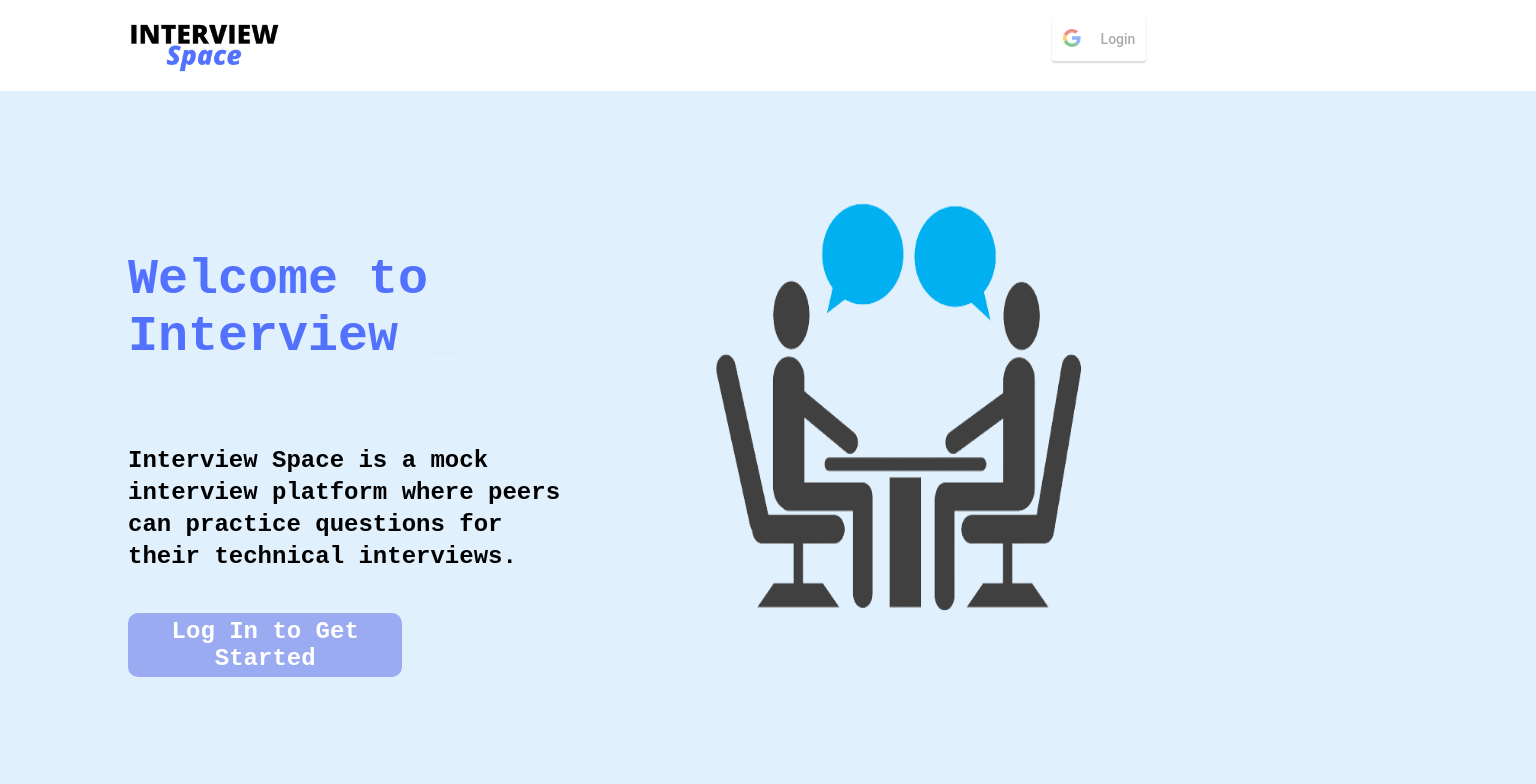
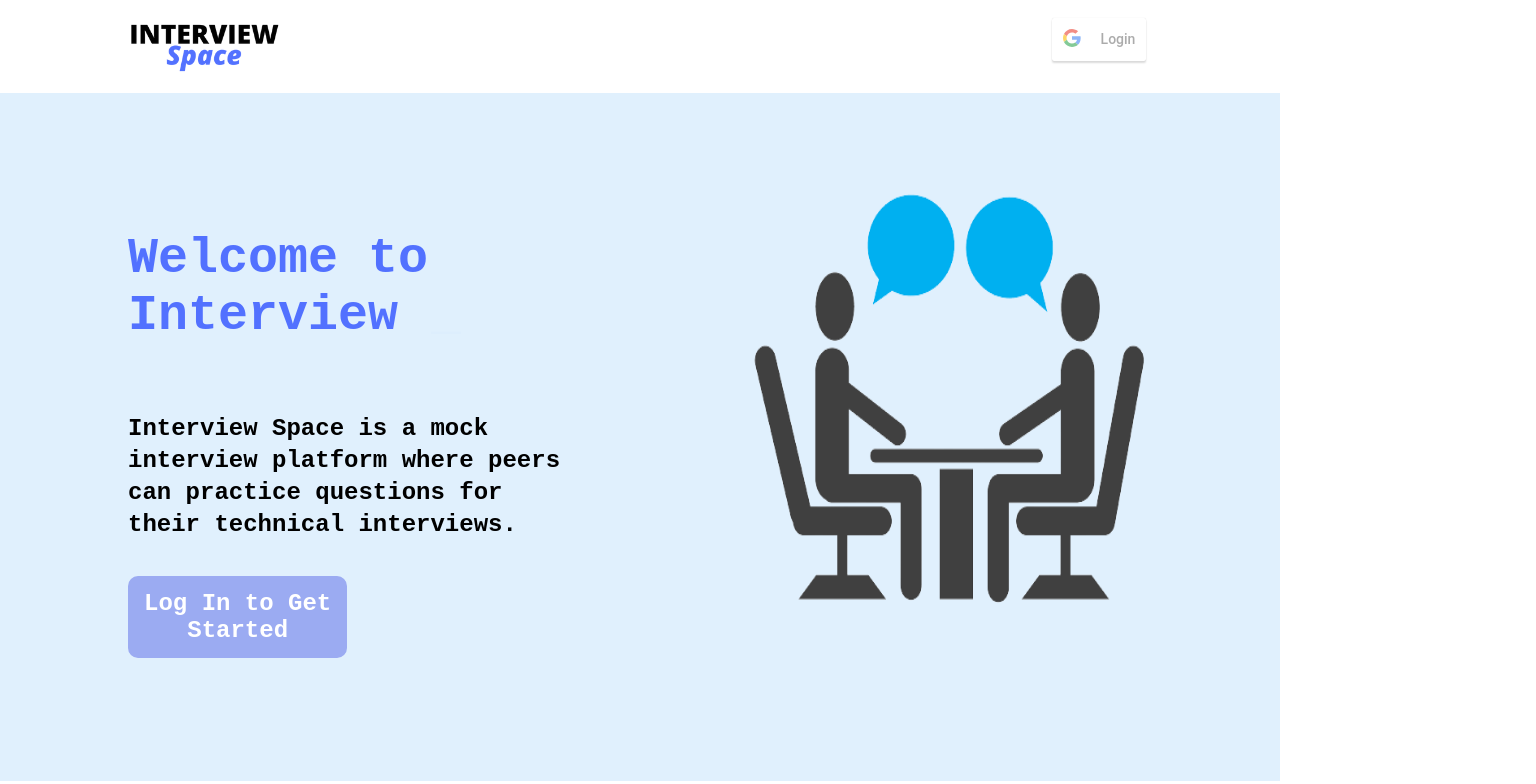
Before and after one commit to sakshamarya/InterviewSpace-frontend, a React (Create React App) app: page / in a window 1280 px wide. Shown: the top 784 px of the page, 1536 px wide, since content can reach past the window. Built offline with nearby package versions, Linux system fonts and the light colour scheme; no server answers.

Commit message:
fixed frontend

```diff
--- a/src/components/GetStarted.module.css
+++ b/src/components/GetStarted.module.css
@@ -1,7 +1,7 @@
 .main {
   position: absolute;
   overflow-y: scroll;
-  height: 100%;
+  height: 86%;
   width: 100%;
   background-color: #e0f0fd;
   /* padding: 4% 30%; */
--- a/src/components/Header/Header.module.css
+++ b/src/components/Header/Header.module.css
@@ -1,7 +1,7 @@
 .navBar {
   margin-top: 0;
   position: relative;
-  height: 1.5rem;
+  height: 1.6rem;
   margin: 1.3rem;
   display: flex;
   padding: 1%;
--- a/src/components/Home.module.css
+++ b/src/components/Home.module.css
@@ -7,18 +7,19 @@
 
 .main {
   position: absolute;
-  height: 100%;
-  width: 100%;
+  height: 86%;
+  width: 80%;
   background-color: #e0f0fd;
   padding: 0 10%;
   overflow-y: scroll;
+  /* overflow-x: scroll; */
   display: flex;
 }
 
 .heading {
   position: relative;
   top: 20%;
-  width: 50%;
+  width: 70%;
   font-size: 50px;
   font-weight: 700;
   color: #5271ff;
@@ -29,7 +30,7 @@
 .mainText {
   position: relative;
   top: 30%;
-  width: 50%;
+  width: 60%;
   font-size: 1.5rem;
   font-weight: 600;
   line-height: 2rem;
@@ -40,7 +41,7 @@
 .getStarted {
   position: relative;
   top: 35%;
-  height: 8%;
+  height: 12%;
   width: 30%;
   background-color: #5271ff;
   border: none;
@@ -55,7 +56,7 @@
 .getStartedLoggedOut {
   position: relative;
   top: 35%;
-  height: 8%;
+  height: 12%;
   width: 30%;
   background-color: #9babf2;
   border: none;
@@ -69,9 +70,9 @@
 .mainImage {
   position: relative;
   top: 10%;
-  height: 60%;
-  width: 120%;
-  right: 100%;
+  height: 70%;
+  width: 160%;
+  right: 50%;
   /* border: 3px solid #5271ff; */
   border-radius: 10px;
 }
--- a/src/components/MainPage.module.css
+++ b/src/components/MainPage.module.css
@@ -22,7 +22,7 @@
 .main {
   position: absolute;
   overflow-y: scroll;
-  height: 100%;
+  height: 86%;
   width: 100%;
   background-color: #e0f0fd;
   /* padding: 4% 30%; */
@@ -42,7 +42,7 @@
   height: 50%;
   width: 65%;
   border: 1px solid grey;
-  top: 10%;
+  top: 15%;
   left: 15%;
   background-color: black;
   color: white;
@@ -65,7 +65,7 @@
   position: relative;
   height: 15%;
   width: 15%;
-  top: 3%;
+  top: 10%;
   float: right;
   margin-right: 3%;
 }
@@ -152,8 +152,8 @@
   height: 5%;
   /* width: 30%; */
   display: flex;
-  top: 15%;
-  left: 15%;
+  top: 25%;
+  left: 18%;
 }
 
 .id {
@@ -196,7 +196,7 @@
 
 .userData {
   position: relative;
-  top: 10%;
+  top: 20%;
   left: 5%;
   height: 2%;
 }
@@ -228,7 +228,7 @@
   font-weight: 600;
   font-size: 1.2rem;
   color: white;
-  top: 17%;
+  top: 30%;
   left: 25%;
   font-family: monospace;
 }
@@ -330,7 +330,7 @@
 
 .questionWindow {
   font-family: monospace;
-  height: 74%;
+  height: 84%;
   background-color: white;
 }
 
@@ -351,7 +351,7 @@
   border-radius: 10px;
   cursor: pointer;
   font-weight: 600;
-  top: 10%;
+  top: 30%;
   /* left: 75%; */
   color: white;
 }
@@ -368,7 +368,7 @@
   border-radius: 10px;
   cursor: pointer;
   font-weight: 600;
-  top: 10%;
+  top: 30%;
   /* left: 75%; */
   color: white;
 }
@@ -386,7 +386,7 @@
   border-radius: 10px;
   cursor: pointer;
   font-weight: 600;
-  top: 10%;
+  top: 30%;
   /* left: 75%; */
   color: white;
 
--- a/src/components/Table.module.css
+++ b/src/components/Table.module.css
@@ -11,6 +11,7 @@ table th{
 
 table th,table td{
     border: 0.2rem solid #ddd;
+    background-color: white;
     padding: 2%;
     font-family: monospace;
     font-size: 1rem;
```
